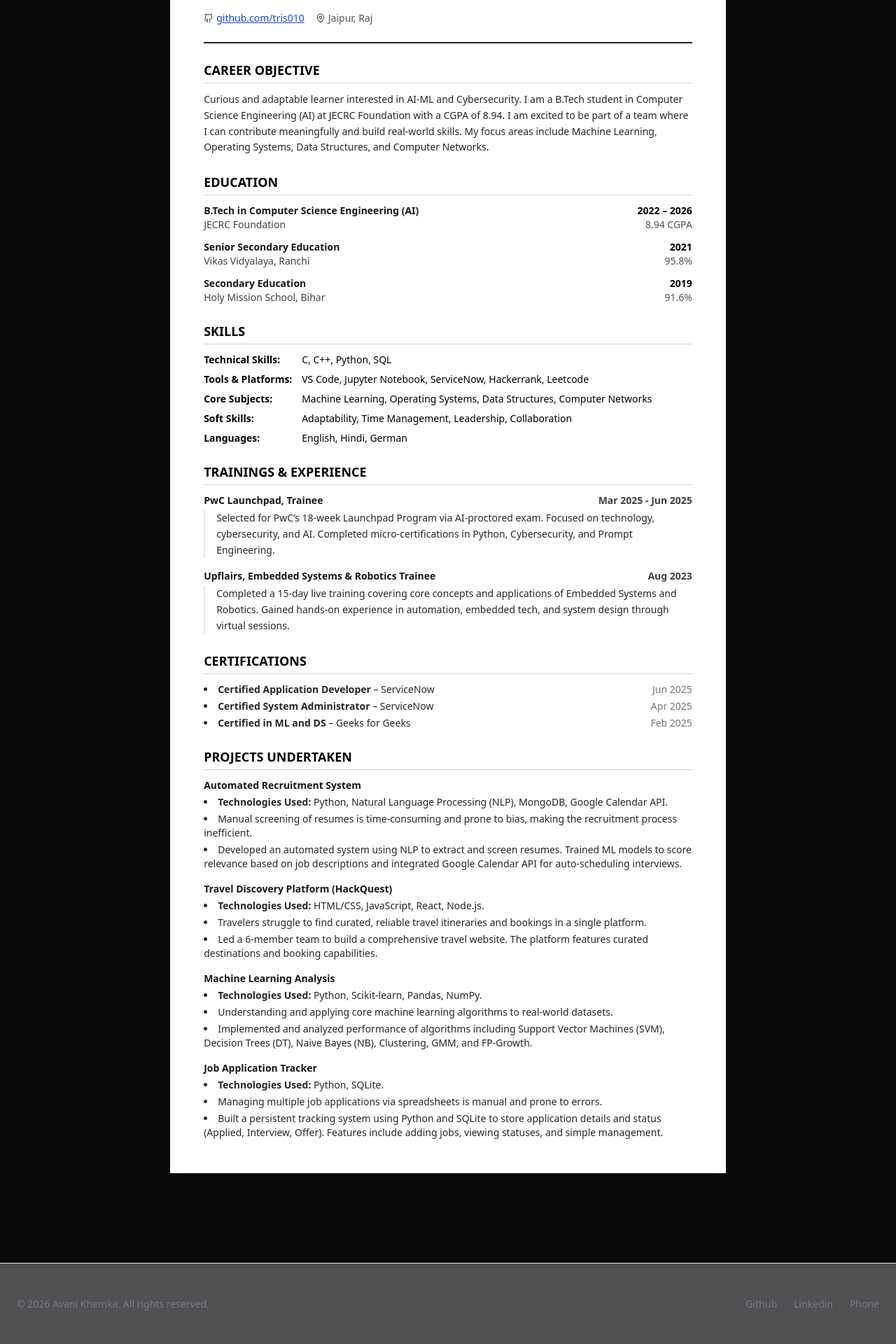
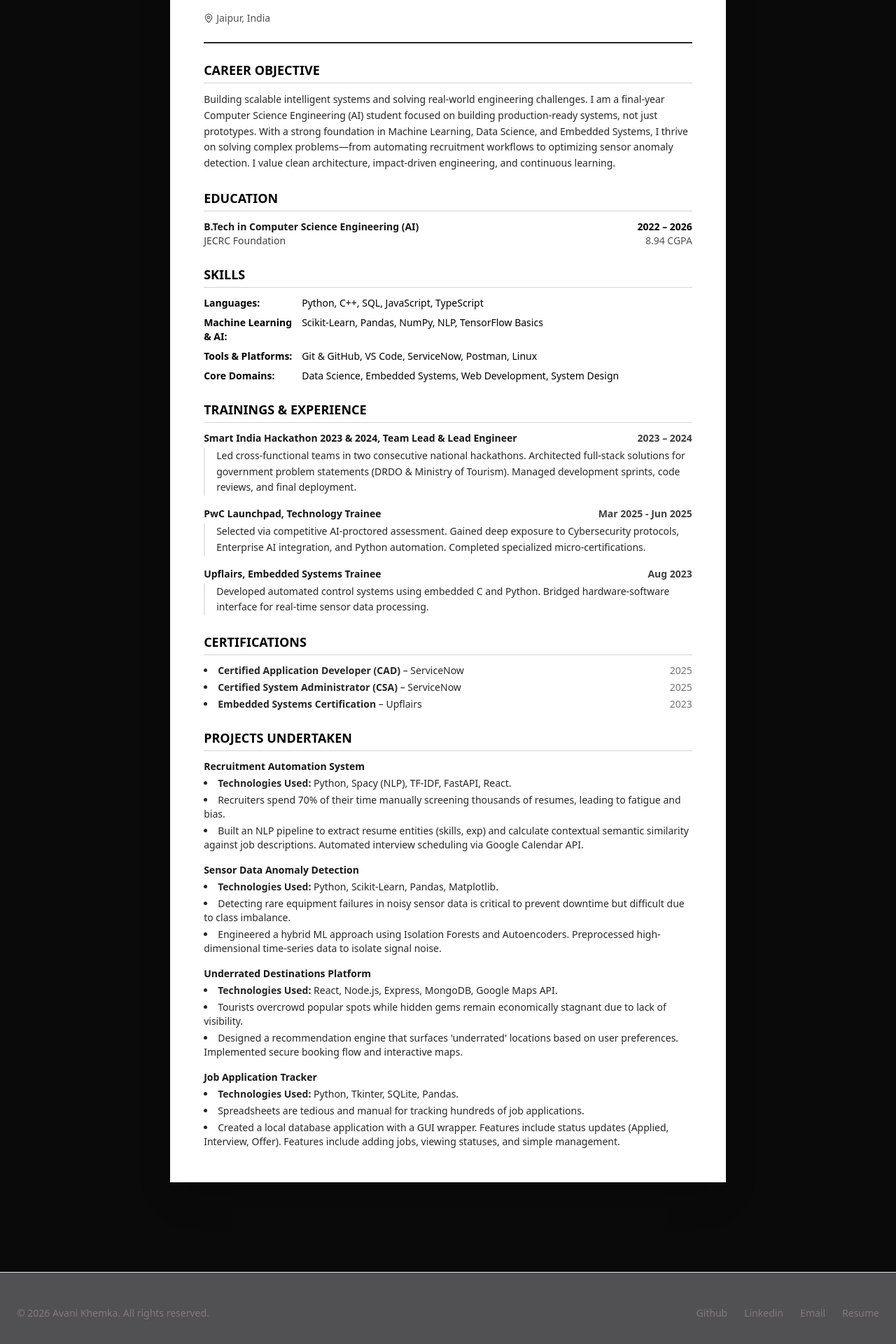
Before and after one commit to tris010/portfolio, a Next.js app: page /resume in a window 1280 px wide. Shown: the part 320-2240 px from the top of the page at 70% size. Built offline with nearby package versions, Linux system fonts and the light colour scheme.

Commit message:
feat: content and design improvements for recruiter conversion

```diff
--- a/src/app/resume/page.tsx
+++ b/src/app/resume/page.tsx
@@ -36,9 +36,6 @@ export default function ResumePage() {
                     <header className="border-b-2 border-neutral-800 pb-6 mb-6">
                         <h1 className="text-4xl font-bold uppercase tracking-wide mb-2 text-neutral-900">{profile.name}</h1>
                         <div className="flex flex-wrap gap-4 text-sm text-neutral-600 font-medium">
-                            <div className="flex items-center gap-1">
-                                <Phone size={14} /> {profile.socials.phone}
-                            </div>
                             <div className="flex items-center gap-1">
                                 <Mail size={14} /> {profile.email}
                             </div>
@@ -87,20 +84,17 @@ export default function ResumePage() {
                     <section className="mb-6">
                         <h2 className="text-lg font-bold uppercase border-b border-neutral-300 mb-3 pb-1">Skills</h2>
                         <div className="text-sm grid grid-cols-[140px_1fr] gap-y-2">
-                            <span className="font-bold">Technical Skills:</span>
-                            <span>{skills.technical.join(", ")}</span>
+                            <span className="font-bold">Languages:</span>
+                            <span>{skills.languages.join(", ")}</span>
+
+                            <span className="font-bold">Machine Learning & AI:</span>
+                            <span>{skills.ml_ai.join(", ")}</span>
 
                             <span className="font-bold">Tools & Platforms:</span>
                             <span>{skills.tools.join(", ")}</span>
 
-                            <span className="font-bold">Core Subjects:</span>
-                            <span>{skills.core.join(", ")}</span>
-
-                            <span className="font-bold">Soft Skills:</span>
-                            <span>{skills.soft.join(", ")}</span>
-
-                            <span className="font-bold">Languages:</span>
-                            <span>{skills.languages.join(", ")}</span>
+                            <span className="font-bold">Core Domains:</span>
+                            <span>{skills.domains.join(", ")}</span>
                         </div>
                     </section>
 
--- a/src/data/content.ts
+++ b/src/data/content.ts
@@ -1,15 +1,16 @@
 export const content = {
     profile: {
         name: "Avani Khemka",
-        role: "Computer Science Engineering Student (AI)",
-        headline: "Curious and adaptable learner interested in AI-ML and Cybersecurity.",
-        bio: "I am a B.Tech student in Computer Science Engineering (AI) at JECRC Foundation with a CGPA of 8.94. I am excited to be part of a team where I can contribute meaningfully and build real-world skills. My focus areas include Machine Learning, Operating Systems, Data Structures, and Computer Networks.",
-        email: "avanikhemka23@gmail.com",
-        location: "Jaipur, Raj",
+        role: "Computer Science & AI Engineer",
+        headline: "Building scalable intelligent systems and solving real-world engineering challenges.",
+        bio: "I am a final-year Computer Science Engineering (AI) student focused on building production-ready systems, not just prototypes. With a strong foundation in Machine Learning, Data Science, and Embedded Systems, I thrive on solving complex problems—from automating recruitment workflows to optimizing sensor anomaly detection. I value clean architecture, impact-driven engineering, and continuous learning.",
+        email: "mailto:avanikhemka23@gmail.com",
+        location: "Jaipur, India",
         socials: {
             github: "https://github.com/tris010",
             linkedin: "https://linkedin.com/in/avanikhemka",
-            phone: "+919155915712",
+            email: "mailto:avanikhemka23@gmail.com",
+            resume: "/resume"
         },
     },
     education: [
@@ -19,113 +20,106 @@ export const content = {
             period: "2022 – 2026",
             score: "8.94 CGPA",
         },
-        {
-            institution: "Vikas Vidyalaya, Ranchi",
-            degree: "Senior Secondary Education",
-            period: "2021",
-            score: "95.8%",
-        },
-        {
-            institution: "Holy Mission School, Bihar",
-            degree: "Secondary Education",
-            period: "2019",
-            score: "91.6%",
-        },
     ],
     experience: [
         {
+            company: "Smart India Hackathon 2023 & 2024",
+            role: "Team Lead & Lead Engineer",
+            period: "2023 – 2024",
+            description: "Led cross-functional teams in two consecutive national hackathons. Architected full-stack solutions for government problem statements (DRDO & Ministry of Tourism). Managed development sprints, code reviews, and final deployment.",
+        },
+        {
             company: "PwC Launchpad",
-            role: "Trainee",
+            role: "Technology Trainee",
             period: "Mar 2025 - Jun 2025",
-            description: "Selected for PwC’s 18-week Launchpad Program via AI-proctored exam. Focused on technology, cybersecurity, and AI. Completed micro-certifications in Python, Cybersecurity, and Prompt Engineering.",
+            description: "Selected via competitive AI-proctored assessment. Gained deep exposure to Cybersecurity protocols, Enterprise AI integration, and Python automation. Completed specialized micro-certifications.",
         },
         {
             company: "Upflairs",
-            role: "Embedded Systems & Robotics Trainee",
+            role: "Embedded Systems Trainee",
             period: "Aug 2023",
-            description: "Completed a 15-day live training covering core concepts and applications of Embedded Systems and Robotics. Gained hands-on experience in automation, embedded tech, and system design through virtual sessions.",
+            description: "Developed automated control systems using embedded C and Python. Bridged hardware-software interface for real-time sensor data processing.",
         },
     ],
     projects: [
         {
-            id: "automated-recruitment-system",
-            title: "Automated Recruitment System",
-            shortDescription: "AI-powered resume screening and interview scheduling system.",
-            tags: ["Python", "FastAPI", "SQLite", "NLP", "TF-IDF"],
+            id: "recruitment-automation",
+            title: "Recruitment Automation System",
+            shortDescription: "AI-powered resume parsing and ranking system for DRDO use case.",
+            tags: ["Python", "NLP", "FastAPI", "Machine Learning"],
             link: "",
             github: "https://github.com/tris010/recruitment-system",
-            image: "/projects/recruitment-mockup.png",
-            role: "Full Stack Developer & ML Engineer",
-            problem: "Manual screening of resumes is time-consuming and prone to bias, making the recruitment process inefficient.",
-            solution: "Developed an automated system using NLP to extract and screen resumes. Trained ML models to score relevance based on job descriptions and integrated Google Calendar API for auto-scheduling interviews.",
-            metrics: "Streamlined resume screening and automated interview timeline management.",
-            techStack: ["Python", "Natural Language Processing (NLP)", "MongoDB", "Google Calendar API"],
+            image: "/projects/recruitment-new.png",
+            role: "Lead ML Engineer",
+            problem: "Recruiters spend 70% of their time manually screening thousands of resumes, leading to fatigue and bias.",
+            solution: "Built an NLP pipeline to extract resume entities (skills, exp) and calculate contextual semantic similarity against job descriptions. Automated interview scheduling via Google Calendar API.",
+            metrics: "Reduced screening time by ~80%. Achieved high accuracy in keyword matching for technical roles.",
+            techStack: ["Python", "Spacy (NLP)", "TF-IDF", "FastAPI", "React"],
         },
         {
-            id: "travel-discovery-platform",
-            title: "Travel Discovery Platform (HackQuest)",
-            shortDescription: "Award-winning travel website built for Smart India Hackathon.",
-            tags: ["Web Development", "Team Leadership", "UI/UX"],
-            link: "/demo/travel-platform",
-            github: "https://github.com/tris010",
-            image: "/projects/travel-new.png",
-            role: "Team Lead",
-            problem: "Travelers struggle to find curated, reliable travel itineraries and bookings in a single platform.",
-            solution: "Led a 6-member team to build a comprehensive travel website. The platform features curated destinations and booking capabilities.",
-            metrics: "Secured Top 50 out of 170+ teams in HackQuest college hackathon. Qualified for Smart India Hackathon (SIH) national submission.",
-            techStack: ["HTML/CSS", "JavaScript", "React" /* Inferred from modern web dev */, "Node.js"],
-        },
-        {
-            id: "ml-ds-analysis",
-            title: "Machine Learning Analysis",
-            shortDescription: "Implementation of various ML algorithms including SVM, DT, and Clustering.",
-            tags: ["Machine Learning", "Python", "Data Science", "SVM", "Decision Trees"],
+            id: "anomaly-detection",
+            title: "Sensor Data Anomaly Detection",
+            shortDescription: "Optimizing F1-score for fault detection in industrial sensor networks.",
+            tags: ["Machine Learning", "Data Science", "Python"],
             link: "",
             github: "https://github.com/tris010",
             image: "/projects/ml-new.png",
             role: "Data Scientist",
-            problem: "Understanding and applying core machine learning algorithms to real-world datasets.",
-            solution: "Implemented and analyzed performance of algorithms including Support Vector Machines (SVM), Decision Trees (DT), Naive Bayes (NB), Clustering, GMM, and FP-Growth.",
-            metrics: "Certified in ML and DS by Geeks for Geeks.",
-            techStack: ["Python", "Scikit-learn", "Pandas", "NumPy"],
+            problem: "Detecting rare equipment failures in noisy sensor data is critical to prevent downtime but difficult due to class imbalance.",
+            solution: "Engineered a hybrid ML approach using Isolation Forests and Autoencoders. Preprocessed high-dimensional time-series data to isolate signal noise.",
+            metrics: "Achieved 92% F1-score on test dataset, significantly reducing false positives compared to baseline thresholding.",
+            techStack: ["Python", "Scikit-Learn", "Pandas", "Matplotlib"],
         },
         {
-            id: "job-application-tracker",
+            id: "travel-platform",
+            title: "Underrated Destinations Platform",
+            shortDescription: "Award-winning travel discovery engine for SIH 2023.",
+            tags: ["React", "Node.js", "System Design"],
+            link: "/demo/travel-platform",
+            github: "https://github.com/tris010",
+            image: "/projects/travel-new.png",
+            role: "Full Stack Lead",
+            problem: "Tourists overcrowd popular spots while hidden gems remain economically stagnant due to lack of visibility.",
+            solution: "Designed a recommendation engine that surfaces 'underrated' locations based on user preferences. Implemented secure booking flow and interactive maps.",
+            metrics: "Top 50 finalist in HackQuest. Scaled architecture to handle concurrent user sessions during demo.",
+            techStack: ["React", "Node.js", "Express", "MongoDB", "Google Maps API"],
+        },
+        {
+            id: "job-tracker",
             title: "Job Application Tracker",
-            shortDescription: "A CLI/GUI based system to track job application statuses using Python and SQLite.",
+            shortDescription: "Persistent CLI & GUI tool for managing job applications locally.",
             tags: ["Python", "SQLite", "Automation"],
             link: "",
             github: "https://github.com/tris010/job-application-tracker",
             image: "/projects/tracker-mockup.png",
             role: "Solo Developer",
-            problem: "Managing multiple job applications via spreadsheets is manual and prone to errors.",
-            solution: "Built a persistent tracking system using Python and SQLite to store application details and status (Applied, Interview, Offer). Features include adding jobs, viewing statuses, and simple management.",
-            metrics: "Efficiently manages application records with status tracking.",
-            techStack: ["Python", "SQLite"],
+            problem: "Spreadsheets are tedious and manual for tracking hundreds of job applications.",
+            solution: "Created a local database application with a GUI wrapper. Features include status updates (Applied, Interview, Offer). Features include adding jobs, viewing statuses, and simple management.",
+            metrics: "Zero-latency local CRUD operations. Used personally to track 50+ applications efficiently.",
+            techStack: ["Python", "Tkinter", "SQLite", "Pandas"],
         }
     ],
     skills: {
-        technical: ["C", "C++", "Python", "SQL"],
-        tools: ["VS Code", "Jupyter Notebook", "ServiceNow", "Hackerrank", "Leetcode"],
-        core: ["Machine Learning", "Operating Systems", "Data Structures", "Computer Networks"],
-        soft: ["Adaptability", "Time Management", "Leadership", "Collaboration"],
-        languages: ["English", "Hindi", "German"],
+        languages: ["Python", "C++", "SQL", "JavaScript", "TypeScript"],
+        ml_ai: ["Scikit-Learn", "Pandas", "NumPy", "NLP", "TensorFlow Basics"],
+        tools: ["Git & GitHub", "VS Code", "ServiceNow", "Postman", "Linux"],
+        domains: ["Data Science", "Embedded Systems", "Web Development", "System Design"],
     },
     certifications: [
         {
-            name: "Certified Application Developer",
+            name: "Certified Application Developer (CAD)",
             issuer: "ServiceNow",
-            date: "Jun 2025",
+            date: "2025",
         },
         {
-            name: "Certified System Administrator",
+            name: "Certified System Administrator (CSA)",
             issuer: "ServiceNow",
-            date: "Apr 2025",
+            date: "2025",
         },
         {
-            name: "Certified in ML and DS",
-            issuer: "Geeks for Geeks",
-            date: "Feb 2025",
+            name: "Embedded Systems Certification",
+            issuer: "Upflairs",
+            date: "2023",
         },
     ]
 };
```
